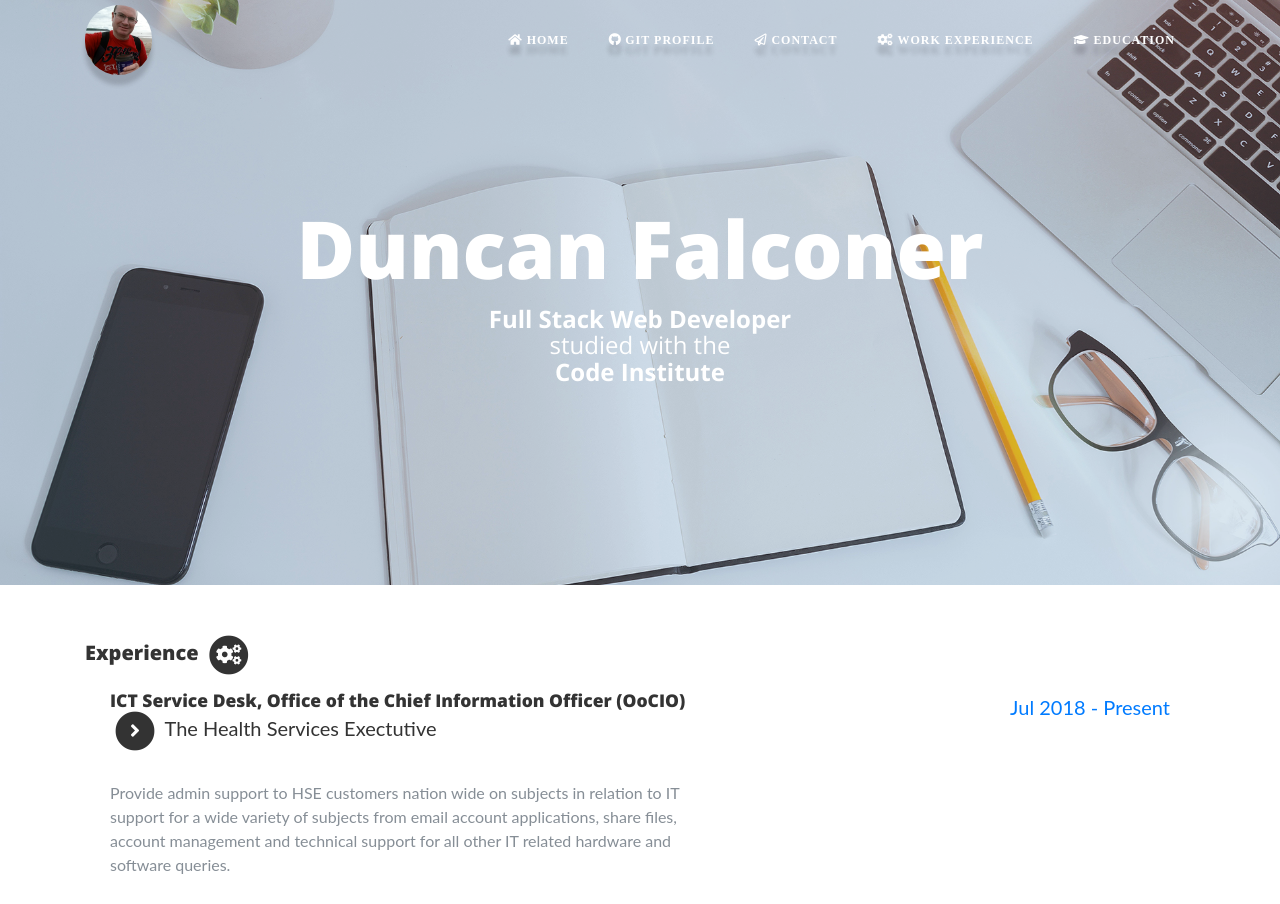
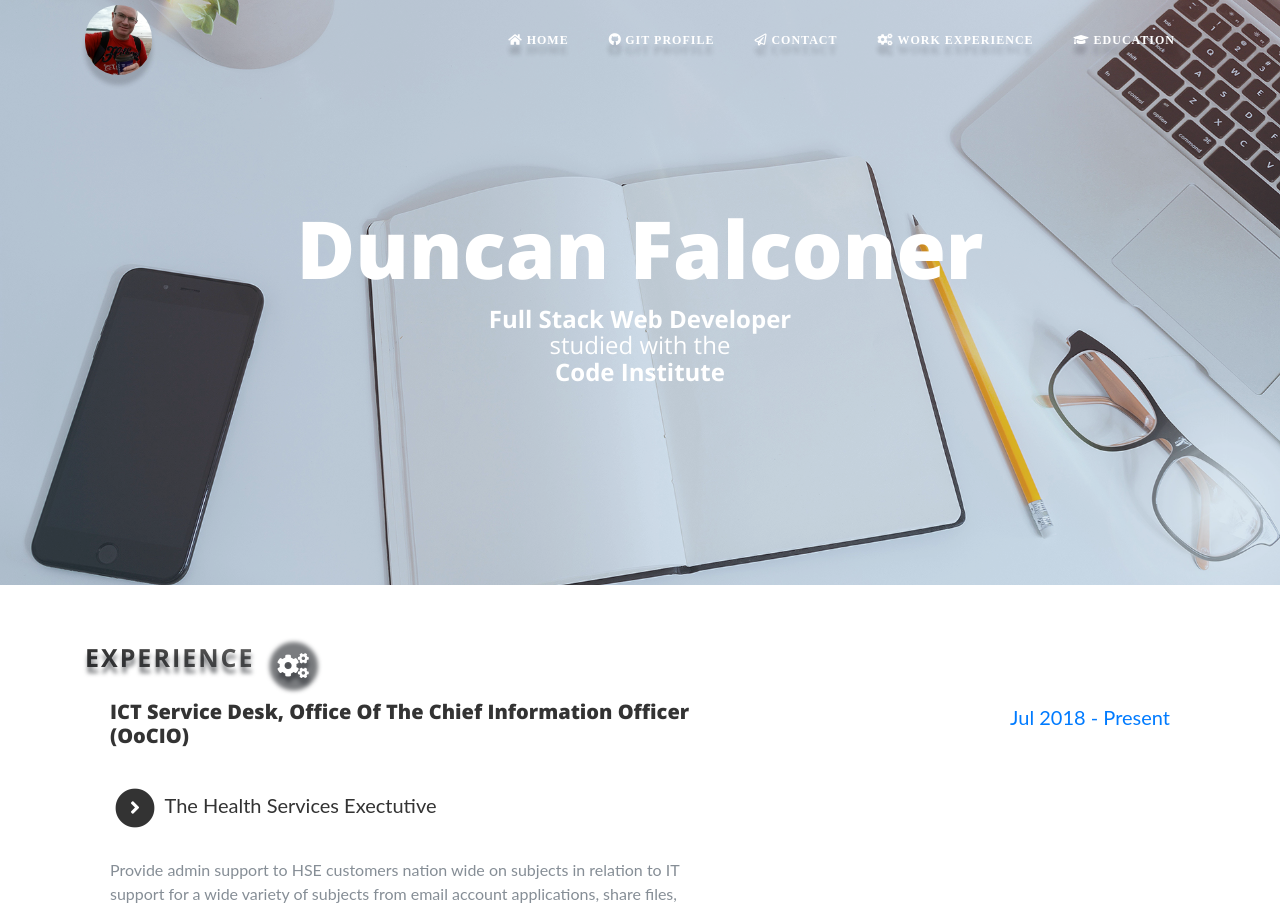
Before and after one commit to ddeveloper72/personal-profile, a Flask app: page /work in a window 1280 px wide. Shown: the top 904 px of the page. Run offline with Flask 2, Linux system fonts and the light colour scheme; some libraries are stand-ins or nearby versions.

Commit message:
Updated work markup to include new css classes

```diff
--- a/templates/work.html
+++ b/templates/work.html
@@ -1,8 +1,8 @@
 {% extends 'base.html' %} {% block content %}
-<h2>{{ page_title }}
+<h2 class="heading-secondary">{{ page_title }}
     <span class="fa-stack">
         <i class="fa fa-circle fa-stack-2x"></i>
-        <i class="fa fa-cogs fa-stack-1x fa-inverse"></i>
+        <i class="heading-secondary-icon fa fa-cogs fa-stack-1x fa-inverse"></i>
     </span>
 </h2>
 
@@ -14,7 +14,7 @@
         <div class="resume-item d-flex flex-column flex-md-row mb-5">
             <div class="resume-content mr-auto col-xs-12 col-md-7">
 
-                <h3 class="mb-0">{{ experience.position }}</h3>
+                <h3 class="heading-tertiary utility-margin-bottom-std">{{ experience.position }}</h3>
                 <div class="subheading mb-3">
                     <span class="fa-stack">
                         <i class="fa fa-circle fa-stack-2x"></i>
```
